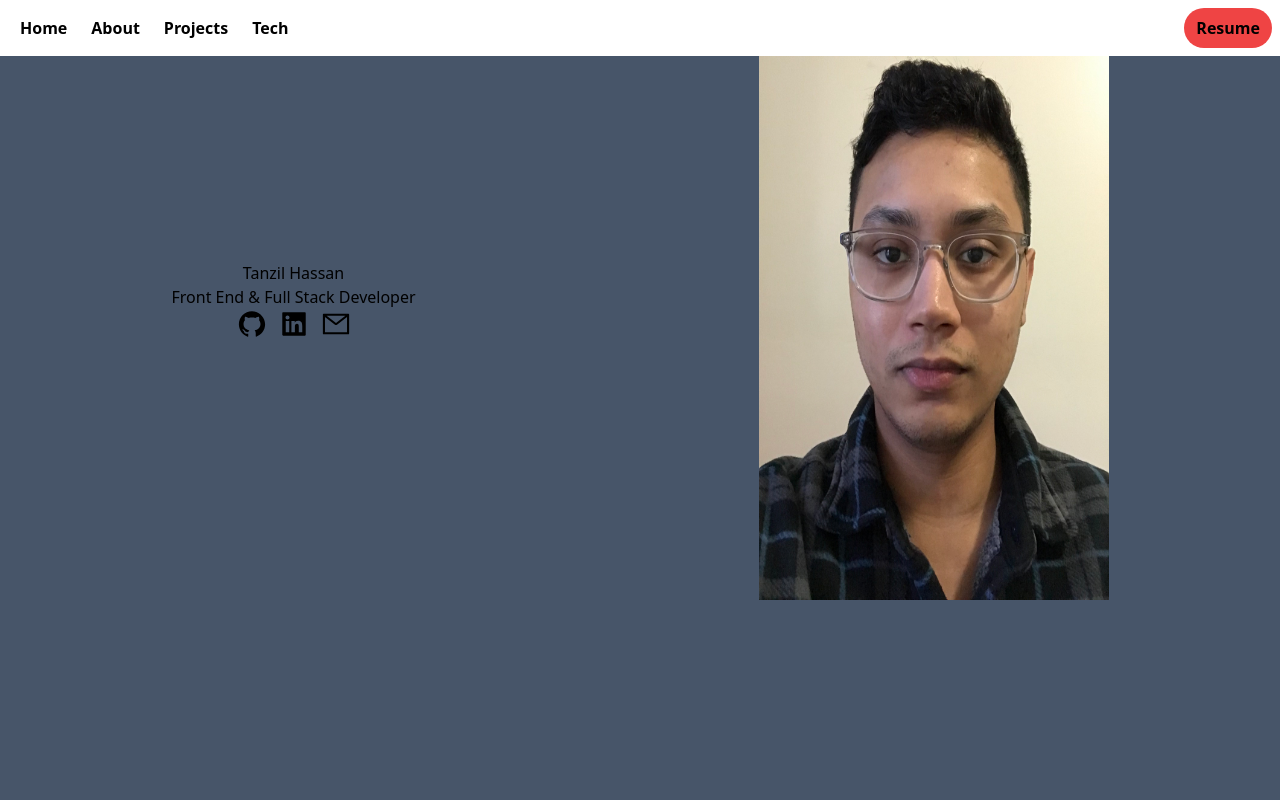
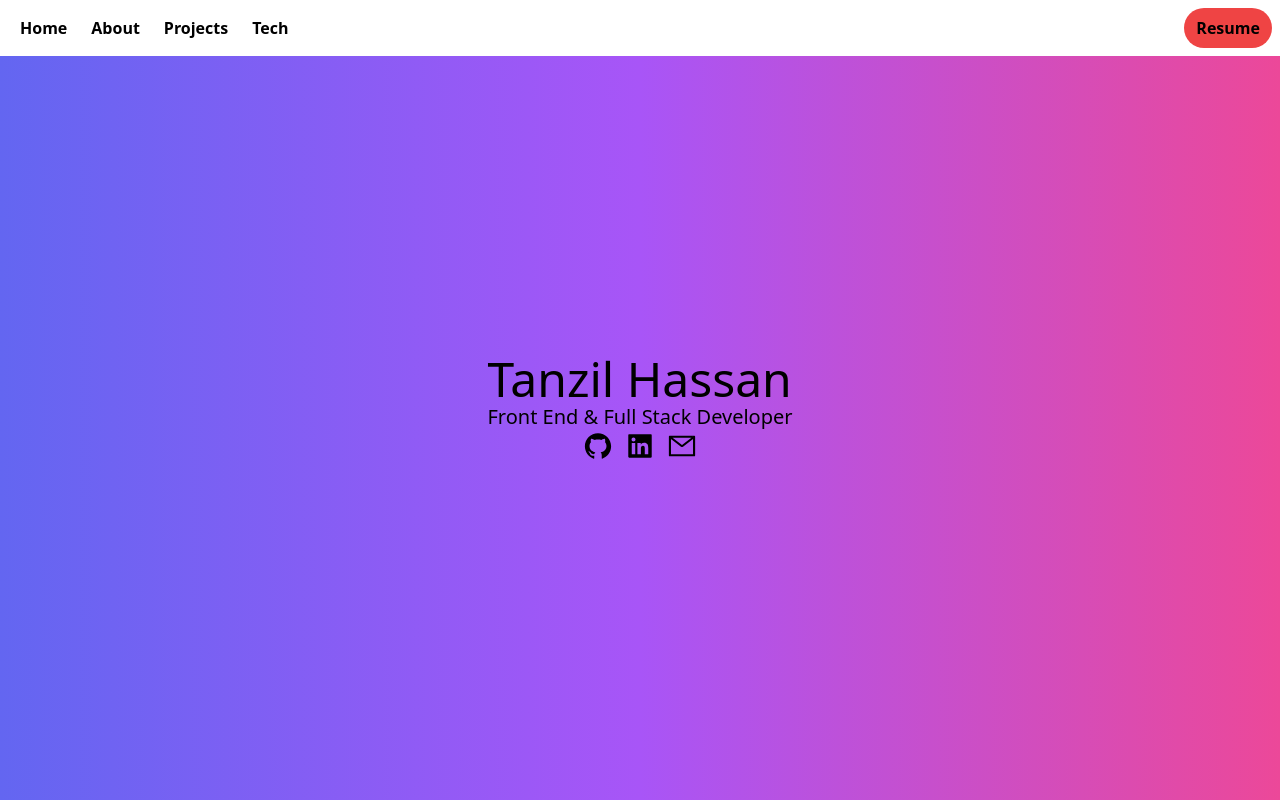
Before and after one commit to Tanzil748/portfolio-website, a React (Vite) app: page / in a window 1280 px wide. Shown: the top 800 px of the page. Built offline with nearby package versions, Linux system fonts and the light colour scheme.

Commit message:
simplified hero section, added motion effect for header/hero

```diff
--- a/src/components/About.jsx
+++ b/src/components/About.jsx
@@ -2,7 +2,7 @@ import React from "react";
 
 const About = () => {
   return (
-    <div className="flex flex-col justify-center items-center h-[75vh]">
+    <div className="flex flex-col justify-center items-center">
       <h1>About Me</h1>
       <p>
         Hi there! This will be an about me section and I will fill this out
--- a/src/components/Header.jsx
+++ b/src/components/Header.jsx
@@ -25,7 +25,12 @@ const Header = () => {
   ];
 
   return (
-    <div className="flex justify-between items-center w-full px-2 h-14 fixed bg-white">
+    <motion.div
+      className="flex justify-between items-center w-full px-2 h-14 fixed bg-white"
+      initial={{ opacity: 0 }}
+      animate={{ opacity: 1 }}
+      transition={{ delay: 0.5, duration: 1.5 }}
+    >
       <ul className="hidden sm:flex">
         {headerLinks.map(({ name, id }) => (
           <li
@@ -62,7 +67,7 @@ const Header = () => {
           Resume
         </button>
       </div>
-    </div>
+    </motion.div>
   );
 };
 
--- a/src/components/Hero.jsx
+++ b/src/components/Hero.jsx
@@ -1,14 +1,21 @@
 import React from "react";
-import { profile } from "../assets";
 import { AiFillGithub, AiFillLinkedin, AiOutlineMail } from "react-icons/ai";
+import { motion } from "framer-motion";
 
 const Hero = () => {
   return (
-    <div className="flex justify-around mb-10 flex-wrap h-[75vh]">
-      <div className="flex flex-col justify-center items-center">
-        <p>Tanzil Hassan</p>
-        <p>Front End & Full Stack Developer</p>
-        <ul className="flex gap-3">
+    <div
+      name="Home"
+      className="h-screen w-full pt-4 flex justify-center items-center bg-gradient-to-r from-indigo-500 via-purple-500 to-pink-500 "
+    >
+      <motion.div
+        initial={{ opacity: 0 }}
+        animate={{ opacity: 1 }}
+        transition={{ delay: 0.5, duration: 1.5 }}
+      >
+        <p className="text-5xl">Tanzil Hassan</p>
+        <p className="text-xl">Front End & Full Stack Developer</p>
+        <ul className="flex gap-3 justify-center">
           <li>
             <a href="#">
               <AiFillGithub size={30} />
@@ -25,8 +32,7 @@ const Hero = () => {
             </a>
           </li>
         </ul>
-      </div>
-      <img src={profile} alt="" className="w-[350px]" />
+      </motion.div>
     </div>
   );
 };
```
